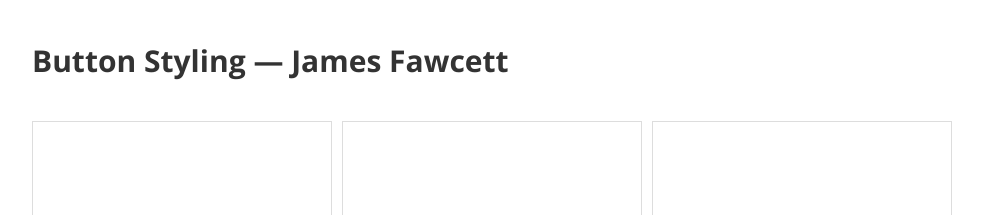
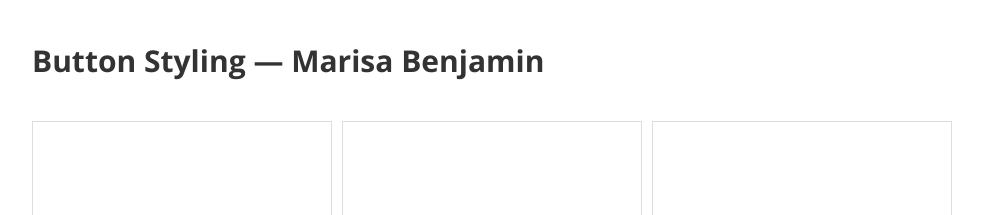
Before and after one commit to marisa-benjamin/iffall2023, a plain HTML site: page buttons/index.html in a window 1280 px wide. Shown: the top 215 px of the page, without its empty margins (8-991 px from the left). Drawn offline with nearby package versions, Linux system fonts and the light colour scheme; a web font is replaced by a local one.

Commit message:
Add files via upload
Second Commit for Boatloads of Buttons homework assignment

```diff
--- a/buttons/index.html
+++ b/buttons/index.html
@@ -206,7 +206,7 @@
 
 		<main>
 
-			<h1>Button Styling &mdash; James Fawcett</h1>
+			<h1>Button Styling &mdash; Marisa Benjamin</h1>
 
 			<div class="button_container">
 				<a href="http://www.spotify.com" target="_blank" id="btn_spotify">Spotify</a>
```
